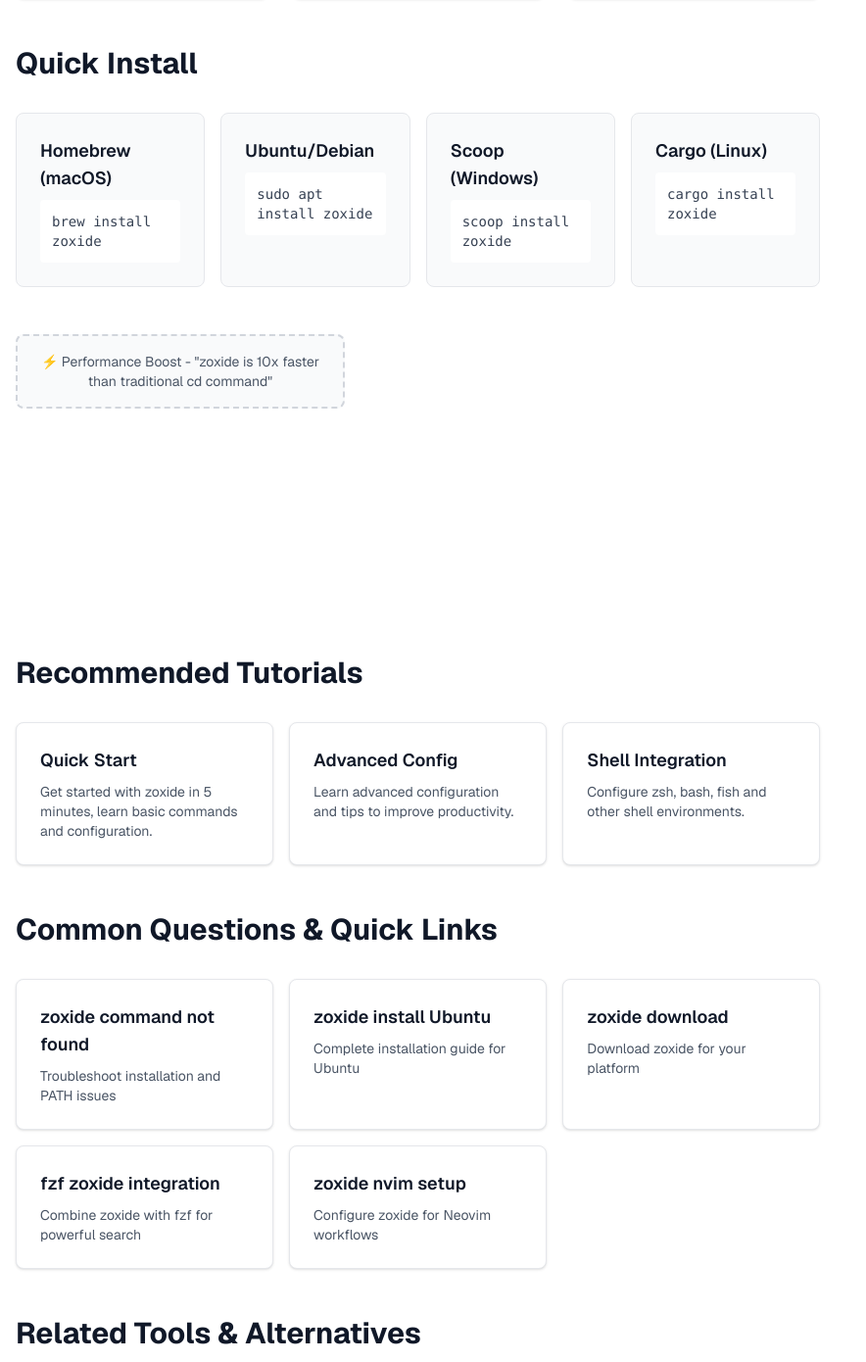
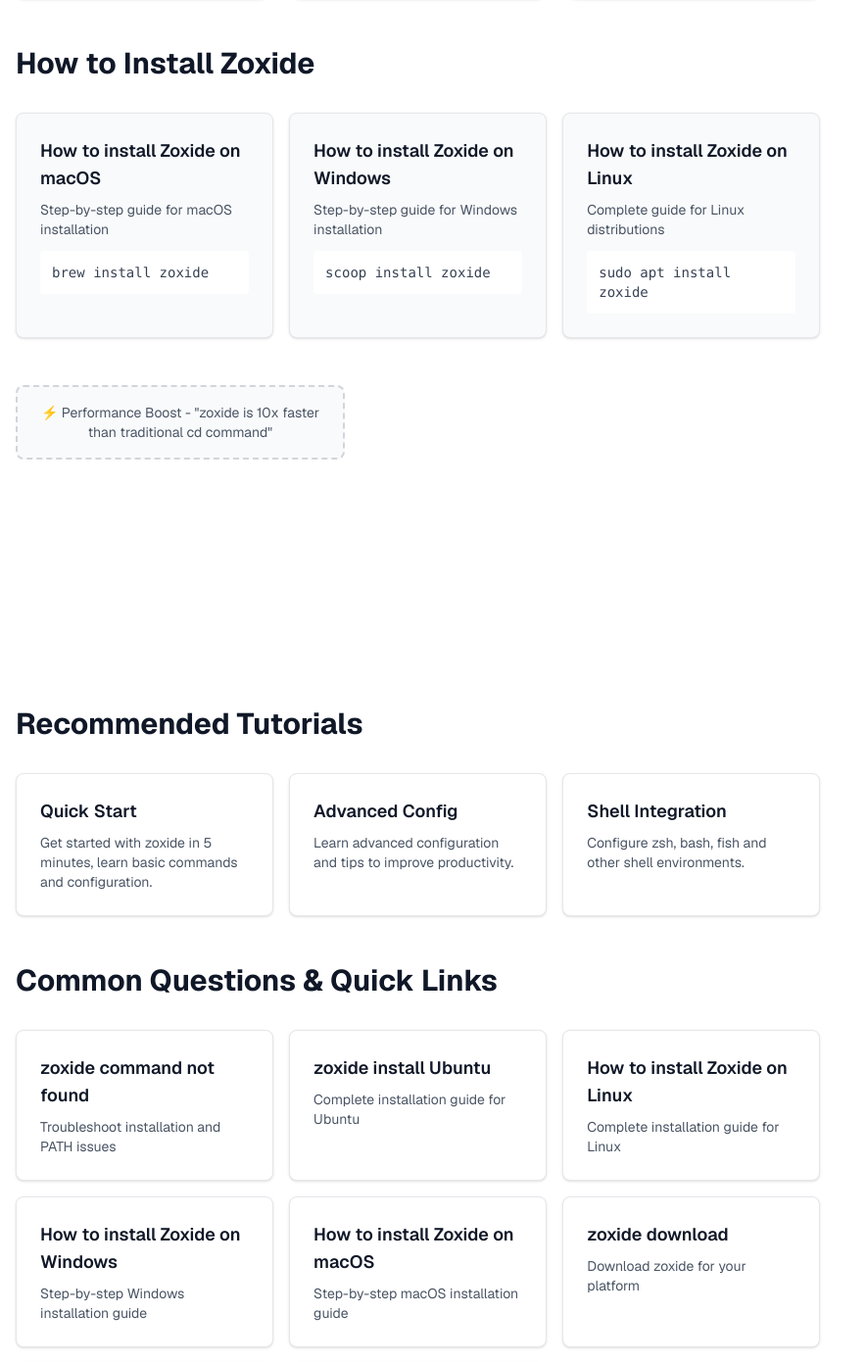
Before and after one commit to jiankn/zoxide, a Next.js app: page /en in a window 1280 px wide. Shown: the part 1438-2828 px from the top of the page at 98% size, without its empty margins (0-884 px from the left). Built offline with nearby package versions, Linux system fonts and the light colour scheme; no server answers.

Commit message:
Add 'How to install Zoxide on Linux/Windows/macOS' keywords to homepage and fix typo: Why choose zoxide- -> Why choose zoxide?

```diff
--- a/app/[locale]/page.tsx
+++ b/app/[locale]/page.tsx
@@ -79,39 +79,49 @@
               <h2 className="text-3xl font-bold text-gray-900 dark:text-white mb-8">
                 {t('installation.title')}
               </h2>
-              <div className="grid grid-cols-1 gap-4 md:grid-cols-2 lg:grid-cols-4">
-                <div className="rounded-lg border border-gray-200 bg-gray-50 p-6 dark:border-gray-800 dark:bg-gray-800">
+              <div className="grid grid-cols-1 gap-4 md:grid-cols-2 lg:grid-cols-3">
+                <Link
+                  href="/tutorials/install-macos"
+                  className="rounded-lg border border-gray-200 bg-gray-50 p-6 shadow-sm transition-all hover:shadow-md dark:border-gray-800 dark:bg-gray-800"
+                >
                   <h3 className="text-lg font-semibold text-gray-900 dark:text-white mb-2">
-                    Homebrew ({t('installation.macos')})
+                    {t('installation.macos')}
                   </h3>
+                  <p className="text-sm text-gray-600 dark:text-gray-400 mb-3">
+                    {t('installation.macosDesc')}
+                  </p>
                   <code className="block text-sm text-gray-700 dark:text-gray-300 bg-white dark:bg-gray-900 p-3 rounded">
                     brew install zoxide
                   </code>
-                </div>
-                <div className="rounded-lg border border-gray-200 bg-gray-50 p-6 dark:border-gray-800 dark:bg-gray-800">
+                </Link>
+                <Link
+                  href="/tutorials/install-windows"
+                  className="rounded-lg border border-gray-200 bg-gray-50 p-6 shadow-sm transition-all hover:shadow-md dark:border-gray-800 dark:bg-gray-800"
+                >
                   <h3 className="text-lg font-semibold text-gray-900 dark:text-white mb-2">
-                    {t('installation.ubuntu')}
+                    {t('installation.windows')}
                   </h3>
+                  <p className="text-sm text-gray-600 dark:text-gray-400 mb-3">
+                    {t('installation.windowsDesc')}
+                  </p>
+                  <code className="block text-sm text-gray-700 dark:text-gray-300 bg-white dark:bg-gray-900 p-3 rounded">
+                    scoop install zoxide
+                  </code>
+                </Link>
+                <Link
+                  href="/tutorials/install-ubuntu"
+                  className="rounded-lg border border-gray-200 bg-gray-50 p-6 shadow-sm transition-all hover:shadow-md dark:border-gray-800 dark:bg-gray-800"
+                >
+                  <h3 className="text-lg font-semibold text-gray-900 dark:text-white mb-2">
+                    {t('installation.linux')}
+                  </h3>
+                  <p className="text-sm text-gray-600 dark:text-gray-400 mb-3">
+                    {t('installation.linuxDesc')}
+                  </p>
                   <code className="block text-sm text-gray-700 dark:text-gray-300 bg-white dark:bg-gray-900 p-3 rounded">
                     {t('installation.ubuntuCommand')}
                   </code>
-                </div>
-                <div className="rounded-lg border border-gray-200 bg-gray-50 p-6 dark:border-gray-800 dark:bg-gray-800">
-                  <h3 className="text-lg font-semibold text-gray-900 dark:text-white mb-2">
-                    Scoop ({t('installation.windows')})
-                  </h3>
-                  <code className="block text-sm text-gray-700 dark:text-gray-300 bg-white dark:bg-gray-900 p-3 rounded">
-                    scoop install zoxide
-                  </code>
-                </div>
-                <div className="rounded-lg border border-gray-200 bg-gray-50 p-6 dark:border-gray-800 dark:bg-gray-800">
-                  <h3 className="text-lg font-semibold text-gray-900 dark:text-white mb-2">
-                    Cargo ({t('installation.linux')})
-                  </h3>
-                  <code className="block text-sm text-gray-700 dark:text-gray-300 bg-white dark:bg-gray-900 p-3 rounded">
-                    cargo install zoxide
-                  </code>
-                </div>
+                </Link>
               </div>
             </section>
 
@@ -186,6 +196,39 @@
                   </h3>
                   <p className="text-sm text-gray-600 dark:text-gray-400">
                     {t('quickLinks.installUbuntuDesc')}
+                  </p>
+                </Link>
+                <Link
+                  href="/tutorials/install-arch-nixos"
+                  className="rounded-lg border border-gray-200 bg-white p-6 shadow-sm transition-all hover:shadow-md dark:border-gray-800 dark:bg-gray-800"
+                >
+                  <h3 className="text-lg font-semibold text-gray-900 dark:text-white mb-2">
+                    {t('quickLinks.installLinux')}
+                  </h3>
+                  <p className="text-sm text-gray-600 dark:text-gray-400">
+                    {t('quickLinks.installLinuxDesc')}
+                  </p>
+                </Link>
+                <Link
+                  href="/tutorials/install-windows"
+                  className="rounded-lg border border-gray-200 bg-white p-6 shadow-sm transition-all hover:shadow-md dark:border-gray-800 dark:bg-gray-800"
+                >
+                  <h3 className="text-lg font-semibold text-gray-900 dark:text-white mb-2">
+                    {t('quickLinks.installWindows')}
+                  </h3>
+                  <p className="text-sm text-gray-600 dark:text-gray-400">
+                    {t('quickLinks.installWindowsDesc')}
+                  </p>
+                </Link>
+                <Link
+                  href="/tutorials/install-macos"
+                  className="rounded-lg border border-gray-200 bg-white p-6 shadow-sm transition-all hover:shadow-md dark:border-gray-800 dark:bg-gray-800"
+                >
+                  <h3 className="text-lg font-semibold text-gray-900 dark:text-white mb-2">
+                    {t('quickLinks.installMacos')}
+                  </h3>
+                  <p className="text-sm text-gray-600 dark:text-gray-400">
+                    {t('quickLinks.installMacosDesc')}
                   </p>
                 </Link>
                 <Link
```
Also changed, not shown: messages/en.json, messages/zh.json.
